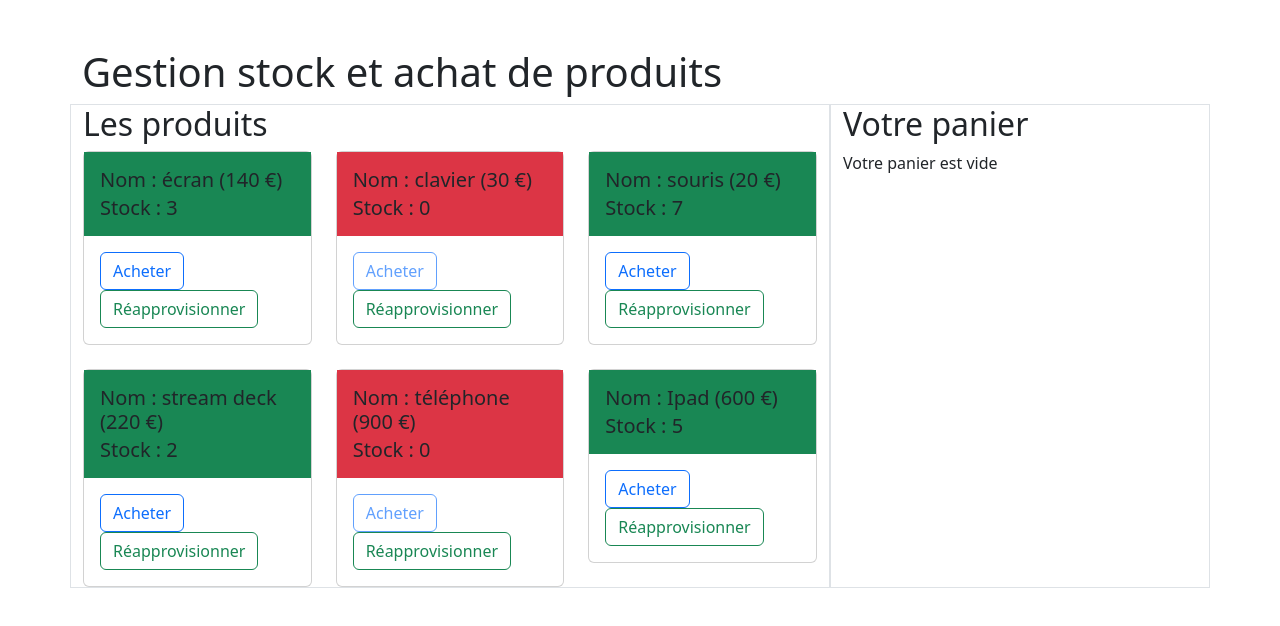
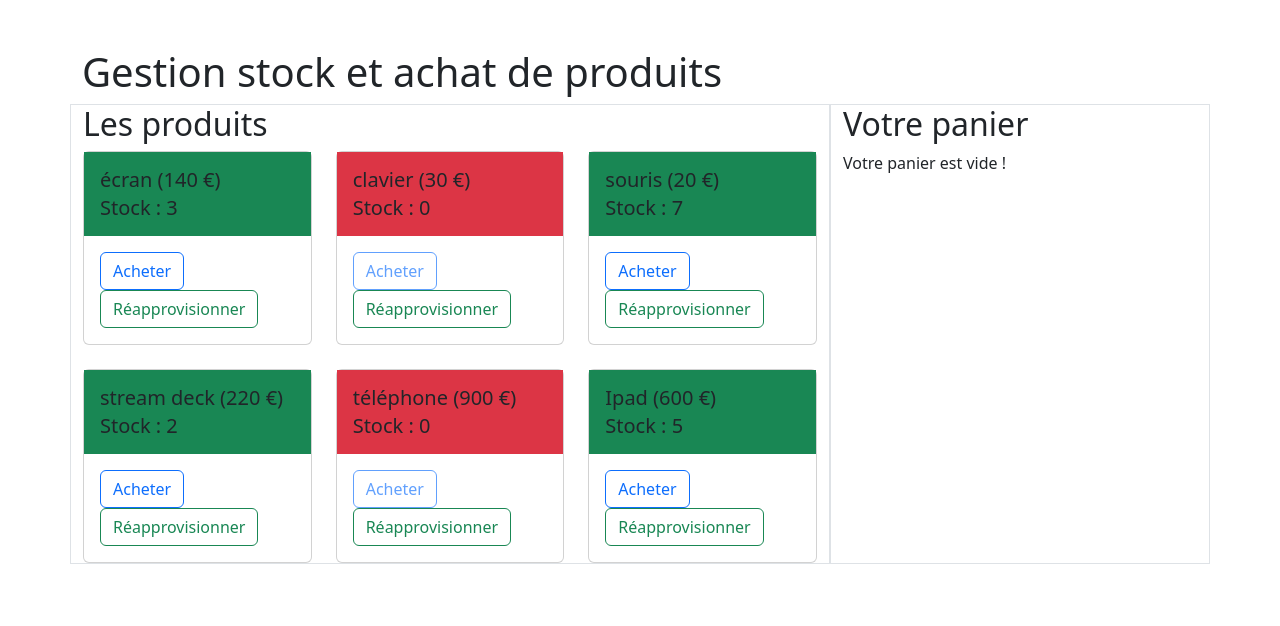
Before and after one commit to jlhusson/stocks, a Vue app: page / in a window 1280 px wide. Shown: the top 626 px of the page. Built offline with nearby package versions, Linux system fonts and the light colour scheme.

Commit message:
Ajout de labels

```diff
--- a/src/App.vue
+++ b/src/App.vue
@@ -12,7 +12,7 @@
     </div>
     <div class="col-md-4 border">
       <h2>Votre panier</h2>
-	  <p v-if="taillePanier==0">Votre panier est vide</p>
+	  <p v-if="taillePanier==0">Votre panier est vide !</p>
 	  <table v-else class="table table-bordered">
 		<caption>Votre panier contient actuellement {{ taillePanier }} produit{{ taillePanier==1 ? '' : 's' }}</caption>
 		<tbody>
--- a/src/components/produit.vue
+++ b/src/components/produit.vue
@@ -2,7 +2,7 @@
 
     <div class="card">
         <div class="card-body" :class="leProduit.stock>0 ? 'bg-success' : 'bg-danger'">
-            <h5 class="card-title">Nom : {{leProduit.nom}} ({{leProduit.prix}} €)</h5>
+            <h5 class="card-title">{{leProduit.nom}} ({{leProduit.prix}} €)</h5>
             <h5 class="card-subtitle">Stock : {{leProduit.stock }}</h5>
         </div>
         <div class="card-body">
```
